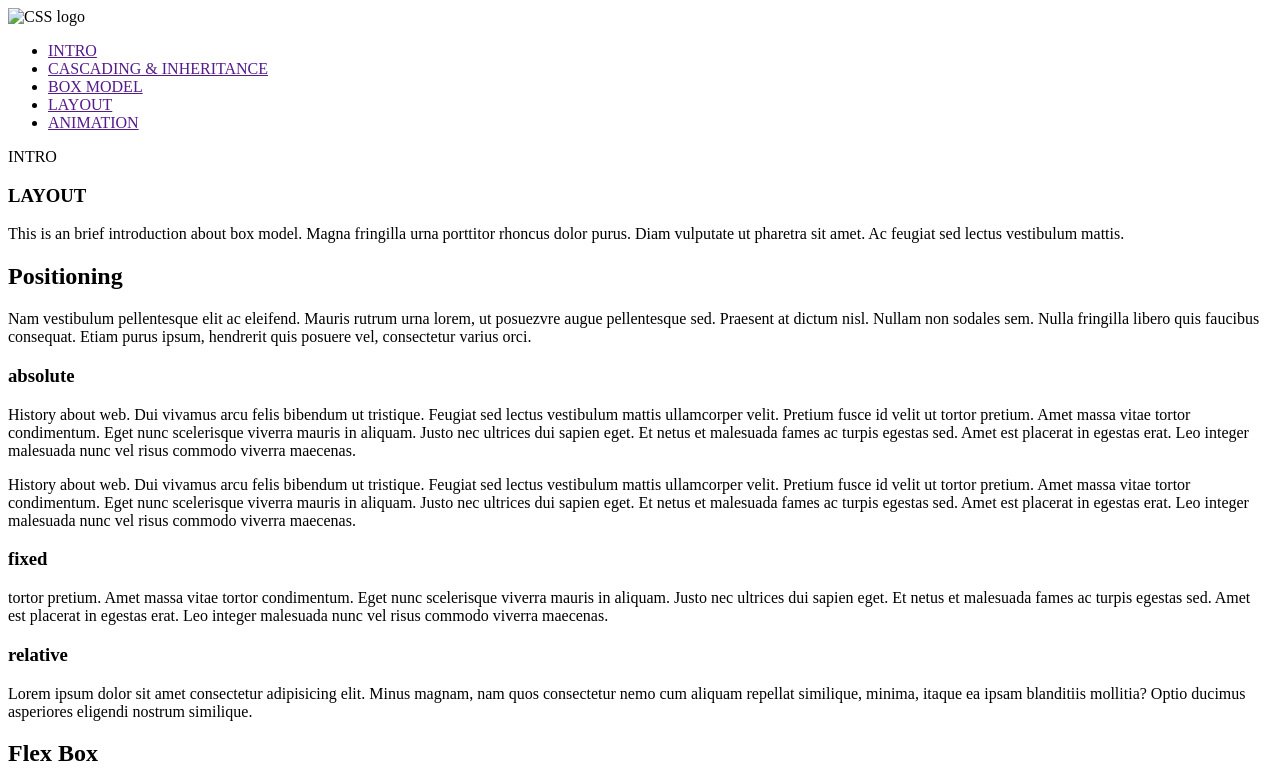
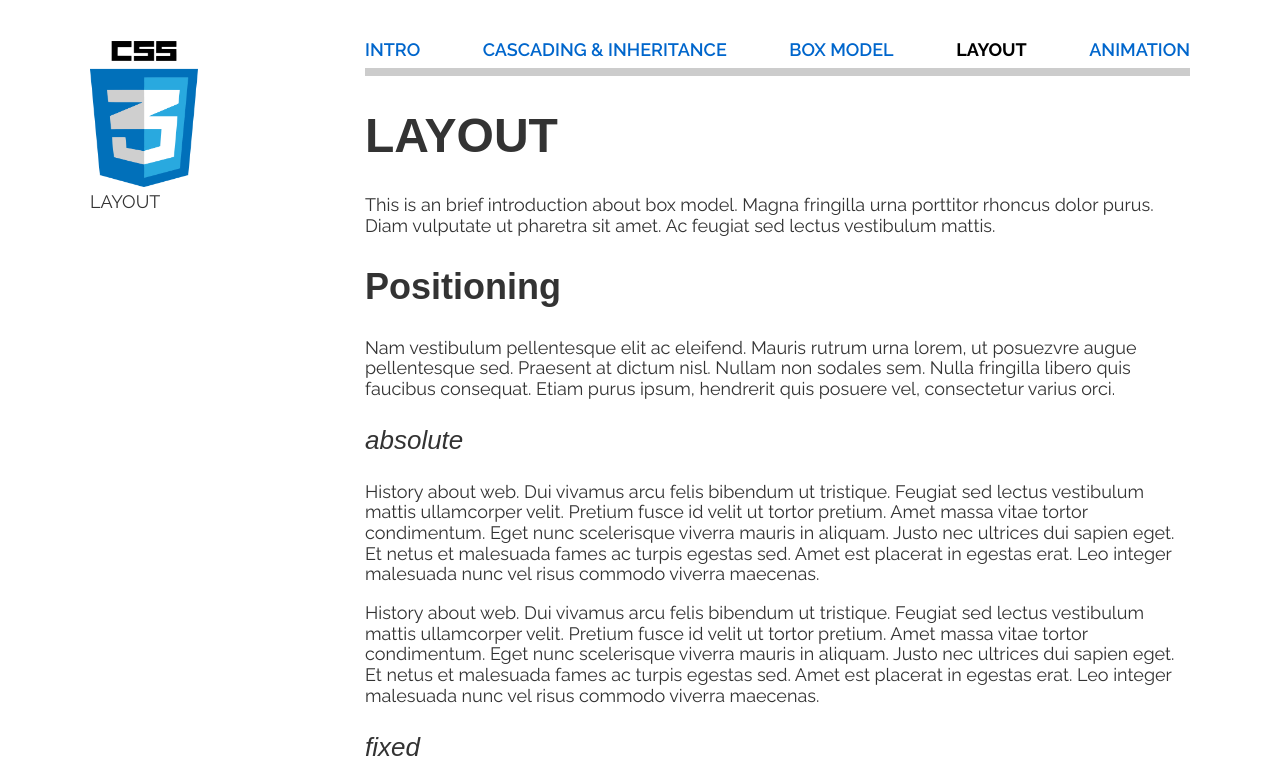
Before and after one commit to izouKim/01-fcc-technical-documentation-development, a website: page html/3-layout.html in a window 1280 px wide. Shown: the top 784 px of the page. Drawn offline with nearby package versions, Linux system fonts and the light colour scheme.

Commit message:
global layout & nav bar styles

```diff
--- a/html/3-layout.html
+++ b/html/3-layout.html
@@ -4,26 +4,36 @@
     <meta charset="UTF-8" />
     <meta name="viewport" content="width=device-width, initial-scale=1.0" />
     <meta http-equiv="X-UA-Compatible" content="ie=edge" />
+    <link
+      href="https://fonts.googleapis.com/css?family=Raleway:400,400i,500,600,700"
+      rel="stylesheet"
+    />
+    <link rel="stylesheet" href="/node_modules/normalize.css/normalize.css" />
+    <link rel="stylesheet" href="/styles/styles.css" />
     <title>Document</title>
   </head>
-  <body>
-    <header>
-      <img src="" alt="CSS logo" />
-      <nav>
-        <ul>
-          <li><a href="">INTRO</a></li>
-          <li><a href="">CASCADING & INHERITANCE</a></li>
-          <li><a href="">BOX MODEL</a></li>
-          <li><a href="">LAYOUT</a></li>
-          <li><a href="">ANIMATION</a></li>
-        </ul>
+  <body class="layout">
+    <div id="body-grid-container">
+      <header class="global-header">
+        <nav class="global-nav">
+          <a class="intro" href="index.html">INTRO</a>
+          <a class="cascading" href="1-cascading-inheritance.html">
+            CASCADING & INHERITANCE
+          </a>
+          <a class="box" href="2-box-model.html">BOX MODEL</a>
+          <a class="layout" href="3-layout.html">LAYOUT</a>
+          <a class="animation" href="4-animation.html">ANIMATION</a>
         </nav>
       </header>
       <aside>
+        <a href="/html/index.html"
+          ><img class="css3-logo" src="/assets/css3-logo.png" alt="CSS logo"
+        /></a>
         <nav id="navbar">
-        <header>INTRO</header>
+          <header>LAYOUT</header>
         </nav>
       </aside>
+
       <main id="main-doc">
         <section>
           <!-- PART 0 -->
@@ -32,9 +42,9 @@
               <h1>LAYOUT</h1>
             </header>
             <p>
-            This is an brief introduction about box model. Magna fringilla urna
-            porttitor rhoncus dolor purus. Diam vulputate ut pharetra sit amet.
-            Ac feugiat sed lectus vestibulum mattis.
+              This is an brief introduction about box model. Magna fringilla
+              urna porttitor rhoncus dolor purus. Diam vulputate ut pharetra sit
+              amet. Ac feugiat sed lectus vestibulum mattis.
             </p>
           </section>
 
@@ -45,9 +55,9 @@
               <p>
                 Nam vestibulum pellentesque elit ac eleifend. Mauris rutrum urna
                 lorem, ut posuezvre augue pellentesque sed. Praesent at dictum
-              nisl. Nullam non sodales sem. Nulla fringilla libero quis faucibus
-              consequat. Etiam purus ipsum, hendrerit quis posuere vel,
-              consectetur varius orci.
+                nisl. Nullam non sodales sem. Nulla fringilla libero quis
+                faucibus consequat. Etiam purus ipsum, hendrerit quis posuere
+                vel, consectetur varius orci.
               </p>
             </header>
             <h3>absolute</h3>
@@ -55,27 +65,27 @@
               History about web. Dui vivamus arcu felis bibendum ut tristique.
               Feugiat sed lectus vestibulum mattis ullamcorper velit. Pretium
               fusce id velit ut tortor pretium. Amet massa vitae tortor
-            condimentum. Eget nunc scelerisque viverra mauris in aliquam. Justo
-            nec ultrices dui sapien eget. Et netus et malesuada fames ac turpis
-            egestas sed. Amet est placerat in egestas erat. Leo integer
+              condimentum. Eget nunc scelerisque viverra mauris in aliquam.
+              Justo nec ultrices dui sapien eget. Et netus et malesuada fames ac
+              turpis egestas sed. Amet est placerat in egestas erat. Leo integer
               malesuada nunc vel risus commodo viverra maecenas.
             </p>
             <p>
               History about web. Dui vivamus arcu felis bibendum ut tristique.
               Feugiat sed lectus vestibulum mattis ullamcorper velit. Pretium
               fusce id velit ut tortor pretium. Amet massa vitae tortor
-            condimentum. Eget nunc scelerisque viverra mauris in aliquam. Justo
-            nec ultrices dui sapien eget. Et netus et malesuada fames ac turpis
-            egestas sed. Amet est placerat in egestas erat. Leo integer
+              condimentum. Eget nunc scelerisque viverra mauris in aliquam.
+              Justo nec ultrices dui sapien eget. Et netus et malesuada fames ac
+              turpis egestas sed. Amet est placerat in egestas erat. Leo integer
               malesuada nunc vel risus commodo viverra maecenas.
             </p>
             <h3>fixed</h3>
             <p>
               tortor pretium. Amet massa vitae tortor condimentum. Eget nunc
-            scelerisque viverra mauris in aliquam. Justo nec ultrices dui sapien
-            eget. Et netus et malesuada fames ac turpis egestas sed. Amet est
-            placerat in egestas erat. Leo integer malesuada nunc vel risus
-            commodo viverra maecenas.
+              scelerisque viverra mauris in aliquam. Justo nec ultrices dui
+              sapien eget. Et netus et malesuada fames ac turpis egestas sed.
+              Amet est placerat in egestas erat. Leo integer malesuada nunc vel
+              risus commodo viverra maecenas.
             </p>
             <h3>relative</h3>
             <p>
@@ -91,9 +101,9 @@
             <header id="flex_box">
               <h2>Flex Box</h2>
               <p>
-              Padding is... Nam vestibulum pellentesque elit ac eleifend. Mauris
-              rutrum urna lorem, ut posuezvre augue pellentesque sed. Praesent
-              at dictum nisl. Nullam non sodales sem.
+                Padding is... Nam vestibulum pellentesque elit ac eleifend.
+                Mauris rutrum urna lorem, ut posuezvre augue pellentesque sed.
+                Praesent at dictum nisl. Nullam non sodales sem.
               </p>
             </header>
             <h3>flex container</h3>
@@ -101,26 +111,26 @@
               Fixed padding... Dui vivamus arcu felis bibendum ut tristique.
               Feugiat sed lectus vestibulum mattis ullamcorper velit. Pretium
               fusce id velit ut tortor pretium. Amet massa vitae tortor
-            condimentum. Eget nunc scelerisque viverra mauris in aliquam. Justo
-            nec ultrices dui sapien eget. Et netus et malesuada fames ac turpis
-            egestas sed. Amet est placerat in egestas erat. Leo integer
+              condimentum. Eget nunc scelerisque viverra mauris in aliquam.
+              Justo nec ultrices dui sapien eget. Et netus et malesuada fames ac
+              turpis egestas sed. Amet est placerat in egestas erat. Leo integer
               malesuada nunc vel risus commodo viverra maecenas.
             </p>
             <h3>flex grow</h3>
             <p>
               Percentage padding... Nulla urna magna, tempor id ullamcorper sed,
-            placerat vitae risus. Quisque tincidunt, dui id vestibulum aliquet,
-            risus sem facilisis dolor, nec consequat augue urna sed dolor.
-            Aliquam efficitur sodales neque, eu mattis sapien sodales eu. Nam
-            sodales dapibus ornare. In at consectetur dui. Nam egestas
+              placerat vitae risus. Quisque tincidunt, dui id vestibulum
+              aliquet, risus sem facilisis dolor, nec consequat augue urna sed
+              dolor. Aliquam efficitur sodales neque, eu mattis sapien sodales
+              eu. Nam sodales dapibus ornare. In at consectetur dui. Nam egestas
               scelerisque dolor.
             </p>
             <p>
               Nulla urna magna, tempor id ullamcorper sed, placerat vitae risus.
               Quisque tincidunt, dui id vestibulum aliquet, risus sem facilisis
-            dolor, nec consequat augue urna sed dolor. Aliquam efficitur sodales
-            neque, eu mattis sapien sodales eu. Nam sodales dapibus ornare. In
-            at consectetur dui. Nam egestas scelerisque dolor.
+              dolor, nec consequat augue urna sed dolor. Aliquam efficitur
+              sodales neque, eu mattis sapien sodales eu. Nam sodales dapibus
+              ornare. In at consectetur dui. Nam egestas scelerisque dolor.
             </p>
             <p>
               Nulla urna magna, tempor id ullamcorper sed, placerat vitae risus.
@@ -128,14 +138,14 @@
             <h3>flex shrink</h3>
             <p>
               Lorem ipsum dolor sit amet consectetur adipisicing elit. Laborum
-            totam similique maiores aut, harum, ipsam sit libero quod architecto
-            assumenda optio quae molestias quam eum rem eius obcaecati voluptate
-            tempore.
+              totam similique maiores aut, harum, ipsam sit libero quod
+              architecto assumenda optio quae molestias quam eum rem eius
+              obcaecati voluptate tempore.
             </p>
             <p>
               Lorem ipsum dolor sit amet consectetur adipisicing elit. Alias,
-            omnis repudiandae? Inventore odio maiores molestias porro earum ipsa
-            neque, repellat dolore vitae necessitatibus! Quod vitae fugit
+              omnis repudiandae? Inventore odio maiores molestias porro earum
+              ipsa neque, repellat dolore vitae necessitatibus! Quod vitae fugit
               voluptatem in, sequi commodi.
             </p>
             <h3>flex basis</h3>
@@ -186,11 +196,12 @@
             <p>
               Lorem ipsum dolor sit amet consectetur adipisicing elit. Dolorem,
               dicta consequuntur cumque nesciunt minus sed, magnam, debitis modi
-            et doloremque recusandae magni adipisci nostrum sint libero mollitia
-            vero ad. Vel?Lorem ipsum dolor sit amet consectetur adipisicing
-            elit. Cumque excepturi molestiae soluta delectus dignissimos
-            sapiente, beatae eius temporibus adipisci magni officia fugiat vero
-            aspernatur quisquam ad in non, asperiores distinctio?
+              et doloremque recusandae magni adipisci nostrum sint libero
+              mollitia vero ad. Vel?Lorem ipsum dolor sit amet consectetur
+              adipisicing elit. Cumque excepturi molestiae soluta delectus
+              dignissimos sapiente, beatae eius temporibus adipisci magni
+              officia fugiat vero aspernatur quisquam ad in non, asperiores
+              distinctio?
             </p>
 
             <h3>aligning</h3>
@@ -225,8 +236,8 @@
             </header>
             <p>
               Lorem ipsum dolor sit amet, consectetur adipisicing elit. Ratione
-            quod numquam consequuntur qui illum ea? Deserunt ipsa reiciendis ex
-            sapiente animi aliquid ad expedita, eius laborum dolorum optio
+              quod numquam consequuntur qui illum ea? Deserunt ipsa reiciendis
+              ex sapiente animi aliquid ad expedita, eius laborum dolorum optio
               repudiandae assumenda?
             </p>
             <p>
@@ -236,10 +247,10 @@
               aperiam quam porro!
             </p>
             <p>
-            Lorem ipsum dolor sit, amet consectetur adipisicing elit. Vel magnam
-            voluptatibus debitis assumenda. Doloremque quia quas, optio
-            perspiciatis ut delectus voluptatem obcaecati tenetur autem commodi
-            eius, minus quibusdam vitae ullam?
+              Lorem ipsum dolor sit, amet consectetur adipisicing elit. Vel
+              magnam voluptatibus debitis assumenda. Doloremque quia quas, optio
+              perspiciatis ut delectus voluptatem obcaecati tenetur autem
+              commodi eius, minus quibusdam vitae ullam?
             </p>
             <p>
               Lorem ipsum dolor sit, amet consectetur adipisicing elit. Sunt
@@ -256,6 +267,8 @@
           </section>
         </section>
       </main>
+
       <footer></footer>
+    </div>
   </body>
 </html>
--- a/styles/_layout.scss
+++ b/styles/_layout.scss
@@ -1,35 +1,27 @@
-/* ----------------------------------------------------------
-                             Base styles
--------------------------------------------------------------*/
-/*
-    Apply a natural box layout model to all elements,
-    but allowing components to change.
-    http://www.paulirish.com/2012/box-sizing-border-box-ftw/
-*/
-
-html {
-  box-sizing: border-box;
-}
-*,
-*:before,
-*:after {
-  box-sizing: inherit;
-}
-
 /*-----------------------------------
            Layout & Grid
   ------------------------------------*/
-body {
+#body-grid-container {
   width: 1100px;
-  padding: 0;
+  height: 100%;
   margin: auto;
+  display: grid;
+  grid-template-columns: 25% auto;
+  grid-template-rows: 10%, 80%, 10%;
 }
-.grid-left {
-  width: 25%;
-  margin-right: 5%;
+.global-header {
+  grid-column: 2/3;
+  grid-row: 1/2;
 }
-.grid-right {
-  width: 75%;
-  float: right;
-  margin-left: 5%;
+main {
+  grid-column: 2/3;
+  grid-row: 2/4;
 }
+aside {
+  grid-column: 1/2;
+  grid-row: 1/3;
+}
+footer {
+  grid-column: 1/2;
+  grid-row: 3/4;
+}
--- a/styles/_modules.scss
+++ b/styles/_modules.scss
@@ -40,30 +40,41 @@ a:hover {
 }
 a:focus {
   outline: none;
-  background: #ddd;
+  color: $hover-link;
+  /*background: #cccccc;*/
 }
 
 /* ----------------------------------------------------------
                           Global header
   -------------------------------------------------------------*/
 .global-header {
-  padding-top: 40px;
-  position: relative;
 }
 .global-nav {
   text-transform: uppercase;
-  position: absolute;
-  top: 40px;
-  right: 55px;
+  margin-top: 40px;
+  display: flex;
+  justify-content: space-between;
+  padding-bottom: 7px;
+  border-bottom: $light-gray 8px solid;
 }
-.global-nav a {
-  padding: 12px;
+.global-header a {
+  text-decoration: none;
+  font-weight: 600;
 }
+body.intro a.intro,
+body.cascading a.cascading,
+body.box a.box,
+body.layout a.layout,
+body.animation a.animation {
+  color: black;
+  font-weight: 700;
+}
+
 /*-----------------------------------
                   Sidebar
   ------------------------------------*/
 .css3-logo {
-  margin-top: 40px;
+  margin-top: 41px;
   width: 108px;
   height: 146px;
 }
--- a/styles/_settings.scss
+++ b/styles/_settings.scss
@@ -4,11 +4,12 @@
 
 /* Colors */
 $dark-blue: #0066cc;
-$light-blud: #66ccff;
+$light-blue: #66ccff;
 $dark-gray: #333333;
+$light-gray: #cccccc;
 
 $link: $dark-blue;
-$hover-link: $light-blud;
+$hover-link: $light-blue;
 $body-text: $dark-gray;
 
 /* Font sizing */
--- a/styles/styles.scss
+++ b/styles/styles.scss
@@ -1,6 +1,6 @@
 /*-----------------------
        Main Stylesheet
 ------------------------*/
+@import "layout";
 @import "settings";
-@import "layout";
 @import "modules";
```
Also changed, not shown: html/1-cascading-inheritance.html (+44 -31 lines), html/2-box-model.html (+56 -42 lines), html/4-animation.html (+73 -59 lines), html/index.html (+18 -12 lines), package.json (added, +11 -0 lines), styles/styles.css, 2 other files. Lines whose indentation alone changed are shown as unchanged.
